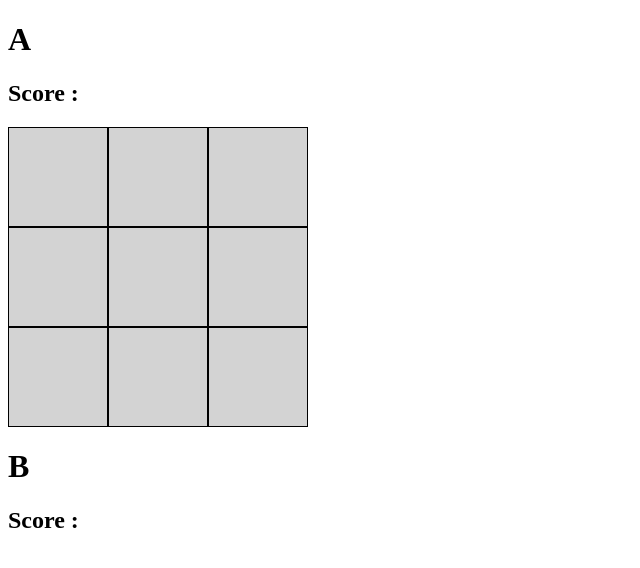
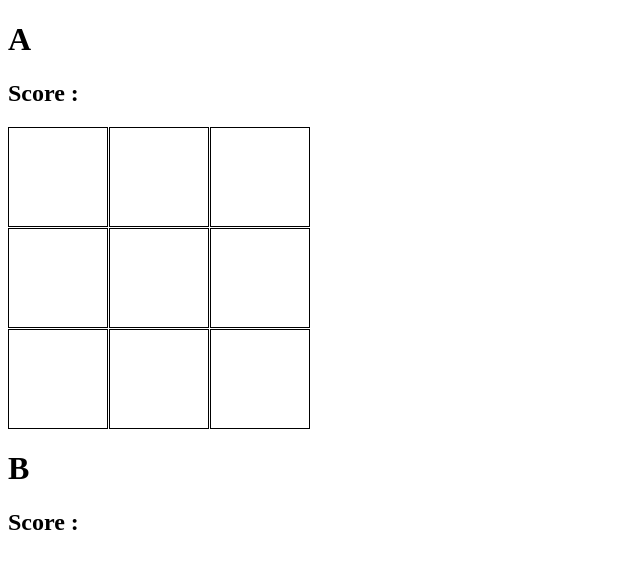
Before and after one commit to KimInteger/Tic-Tac-Toe, a React app: page / in a window 1280 px wide. Shown: the top 568 px of the page, without its empty margins (0-640 px from the left). Built offline with nearby package versions, Linux system fonts and the light colour scheme.

Commit message:
art | tictactoeField.css
gap 1px추가

```diff
--- a/src/app/styles/tictactoeField.css
+++ b/src/app/styles/tictactoeField.css
@@ -2,13 +2,14 @@
 .tictactoeField {
   display: grid;
   grid-template-columns: repeat(3, 100px); /* 3개의 열 */
-  grid-template-rows: repeat(3, 100px);    /* 3개의 행 */
+  grid-template-rows: repeat(3, 100px); /* 3개의 행 */
+  gap: 1px;
 }
 
 .block {
   width: 100px;
   height: 100px;
-  background-color: lightgray;
+  background-color: white;
   display: flex;
   justify-content: center;
   align-items: center;
```
